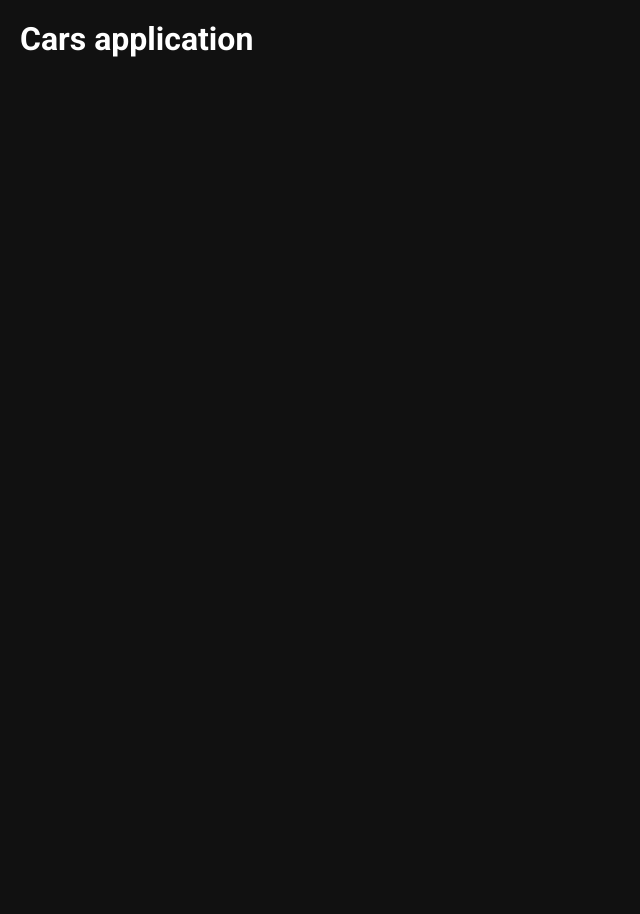
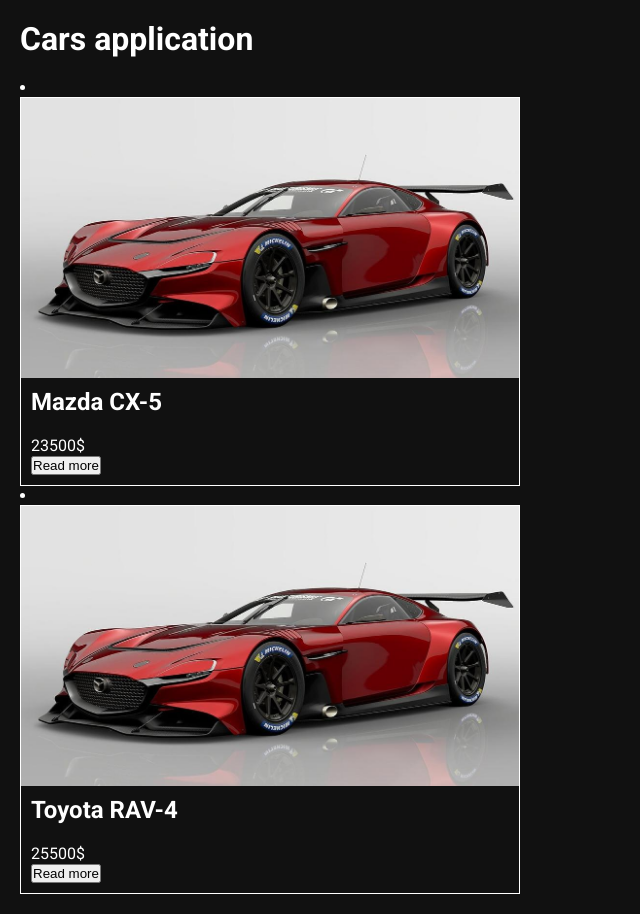
Before and after one commit to Apodlubny/react-for-fun, a React (Vite) app: page / in a window 1280 px wide. Shown: the whole page, without its empty margins (0-640 px from the left). Before the commit the page ends 800 px from the top, so only its background shows below. Built offline with nearby package versions, Linux system fonts and the light colour scheme.

Commit message:
carList+carItem

```diff
--- a/src/components/screens/carList/CarList.js
+++ b/src/components/screens/carList/CarList.js
@@ -1,6 +1,15 @@
 import React from "react";
 import { List } from "./CarList.styled";
+import { CarItem } from "../carItem/CarItem";
 
-export const CarList = () => {
-  return <List>CarList</List>;
+export const CarList = ({ cars }) => {
+  return (
+    <List>
+      {cars.map((car, id) => (
+        <li key={id}>
+          <CarItem car={car} />
+        </li>
+      ))}
+    </List>
+  );
 };
--- a/src/components/screens/home/Home.jsx
+++ b/src/components/screens/home/Home.jsx
@@ -1,12 +1,15 @@
 import React from "react";
 import { Main } from "./Home.styled";
-// import cars from "./cars.data.json";
+import { CarList } from "../carList/CarList";
+import cars from "./cars.data.json";
 
 export const Home = () => {
   return (
     <Main>
       <h1>Cars application</h1>
-      <div></div>
+      <div>
+        <CarList cars={cars} />
+      </div>
     </Main>
   );
 };
```
